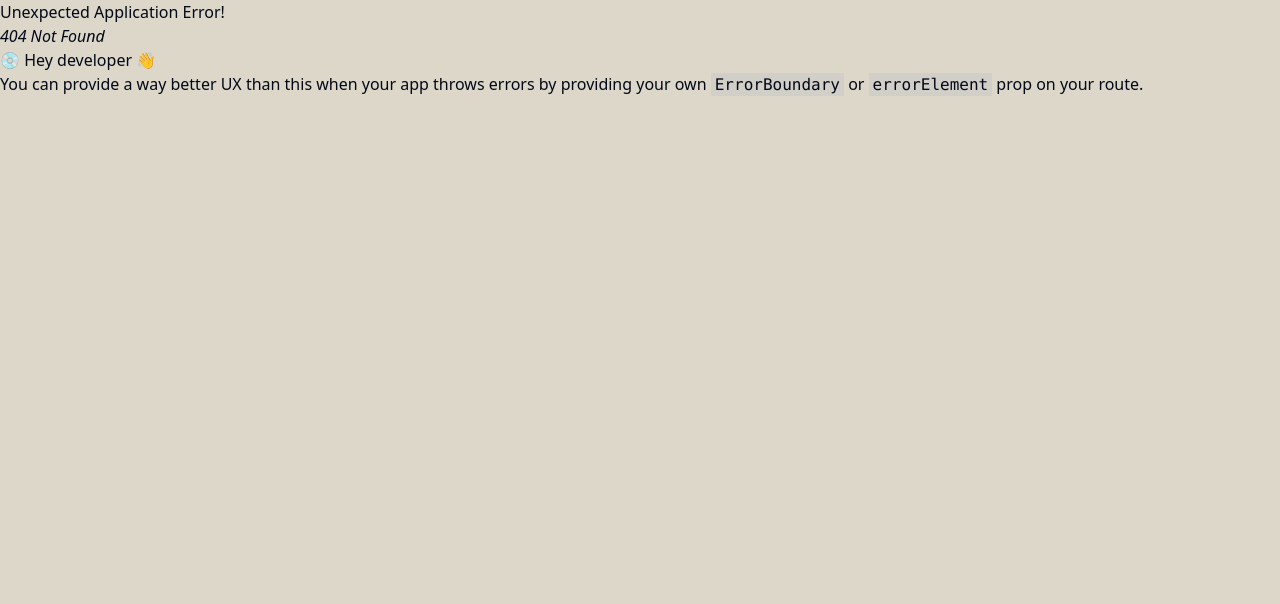
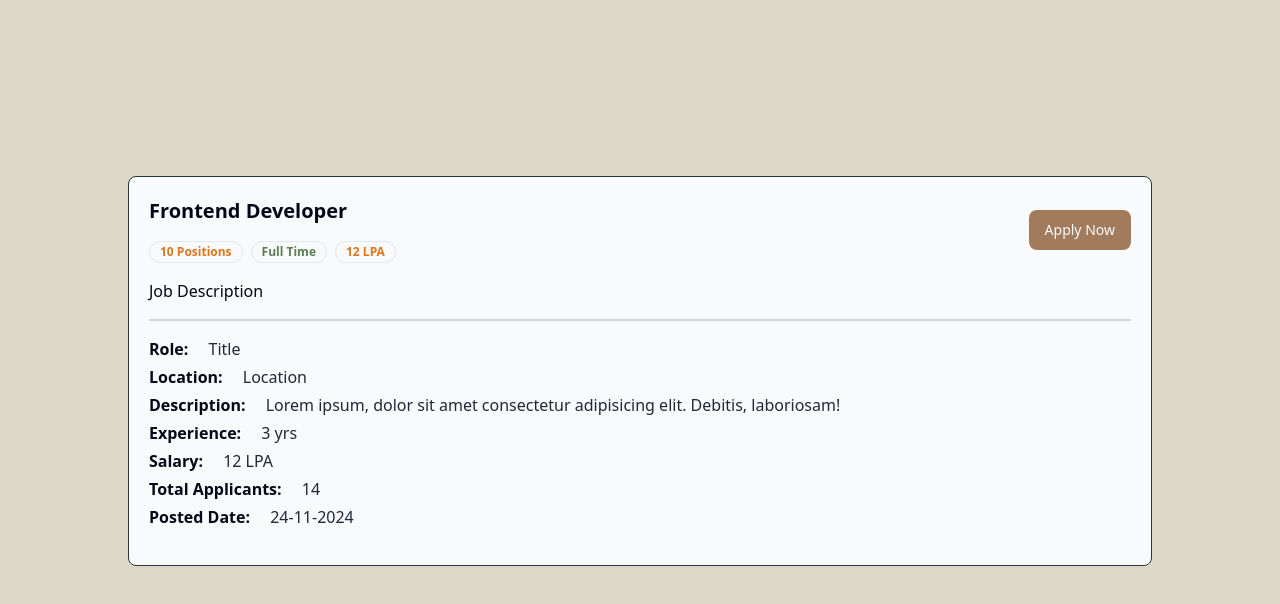
Before and after one commit to palak-k5/HireUs, a React (Vite) app in the folder frontend/: page /description/1 in a window 1280 px wide. Before the commit this address had no page. Shown: the top 604 px of the page. Built offline with nearby package versions, Linux system fonts and the light colour scheme.

Commit message:
JobDescription : added the functionality of details button in job posting

```diff
--- a/frontend/package.json
+++ b/frontend/package.json
@@ -11,6 +11,7 @@
   },
   "dependencies": {
     "@radix-ui/react-avatar": "^1.1.1",
+    "@radix-ui/react-dialog": "^1.1.2",
     "@radix-ui/react-label": "^2.1.0",
     "@radix-ui/react-popover": "^1.1.2",
     "@radix-ui/react-radio-group": "^1.2.1",
--- a/frontend/src/App.jsx
+++ b/frontend/src/App.jsx
@@ -6,6 +6,7 @@ import Home from './components/home'
 import Jobs from './components/Jobs'
 import Browse from './components/Browse'
 import Profile from './components/Profile'
+import JobDescription from './components/JobDescription'
 const appRouter=  createBrowserRouter(
   [
     {
@@ -29,6 +30,10 @@ const appRouter=  createBrowserRouter(
       element:<Browse/>
     },
     {
+      path:'/description/:id',
+      element:<JobDescription/>
+    },
+    {
       path:'/profile',
       element:<Profile/>
     }
--- a/frontend/src/components/Job.jsx
+++ b/frontend/src/components/Job.jsx
@@ -3,10 +3,11 @@ import { Button } from './ui/button'
 import { Bookmark } from 'lucide-react'
 import { Avatar, AvatarImage } from './ui/avatar'
 import { Badge } from './ui/badge'
+import { useNavigate } from 'react-router-dom'
 
 const Job = () => {
     const jobId = "lsekdhjgdsnfvsdkjf";
-
+    const navigate=useNavigate();
 
     return (
         <div className='p-5 rounded-md shadow-xl bg-gray-50 border border-gray-300 m-4'>
@@ -38,7 +39,11 @@ const Job = () => {
 
             </div>
             <div className='flex items-center gap-4 mt-4'>
-                <Button className="bg-dark-blue text-light-background">Save For Later</Button>
+            <Button  onClick={()=>navigate(`/description/${jobId}`)} className="bg-dark-blue text-light-background border  hover:bg-light-blue"
+            >Details</Button>
+
+                <Button   className="bg-dark-blue text-light-background border  hover:bg-light-blue "
+                >Save For Later</Button>
             </div>
         </div>
     )
--- /dev/null
+++ b/frontend/src/components/JobDescription.jsx
@@ -0,0 +1,41 @@
+import React from 'react'
+import { Badge } from './ui/badge'
+import { Button } from './ui/button'
+import { toast } from 'sonner';
+
+const JobDescription = () => {
+   const isApplied=false;
+
+    return (
+        <div className=' max-w-5xl mx-auto my-44  border-dark-blue bg-gray-50 p-5 rounded-lg border'>
+            <div className='flex items-center justify-between'>
+                <div>
+                    <h1 className='font-bold text-xl'>Frontend Developer</h1>
+                    <div className='flex items-center gap-2 mt-4'>
+                <Badge className={'text-[#DD761C] font-bold'} variant="ghost"> 10 Positions</Badge>
+                <Badge className={'text-[#597E52] font-bold'} variant="ghost">Full Time</Badge>
+                <Badge className={'text-[#DD761C] font-bold'} variant="ghost">12 LPA</Badge>
+
+            </div>
+                </div>
+                <Button
+                    disabled={isApplied}
+                    className={`rounded-lg ${isApplied ? 'bg-[#B89068] text-dark-blue cursor-not-allowed' : 'bg-light-blue hover:bg-[#1E212D]'}`}>
+                    {isApplied ? 'Already Applied' : 'Apply Now'}
+                </Button>
+            </div>
+            <h1 className='border-b-2 border-b-gray-300 font-medium py-4'>Job Description</h1>
+            <div className='my-4'>
+                <h1 className='font-bold my-1'>Role: <span className='pl-4 font-normal text-gray-800'>Title</span></h1>
+                <h1 className='font-bold my-1'>Location: <span className='pl-4 font-normal text-gray-800'>Location</span></h1>
+                <h1 className='font-bold my-1'>Description: <span className='pl-4 font-normal text-gray-800'>Lorem ipsum, dolor sit amet consectetur adipisicing elit. Debitis, laboriosam!</span></h1>
+                <h1 className='font-bold my-1'>Experience: <span className='pl-4 font-normal text-gray-800'>3 yrs</span></h1>
+                <h1 className='font-bold my-1'>Salary: <span className='pl-4 font-normal text-gray-800'>12 LPA</span></h1>
+                <h1 className='font-bold my-1'>Total Applicants: <span className='pl-4 font-normal text-gray-800'>14</span></h1>
+                <h1 className='font-bold my-1'>Posted Date: <span className='pl-4 font-normal text-gray-800'>24-11-2024</span></h1>
+            </div>
+        </div>
+    )
+}
+
+export default JobDescription
```
Also changed, not shown: 1 other file (tests, documents, lock files or other folders).
